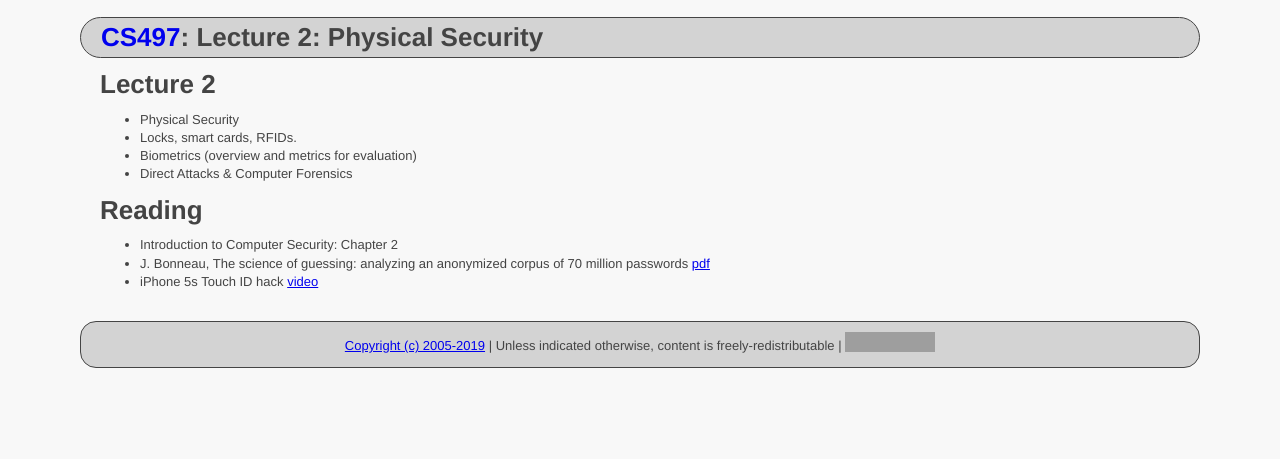
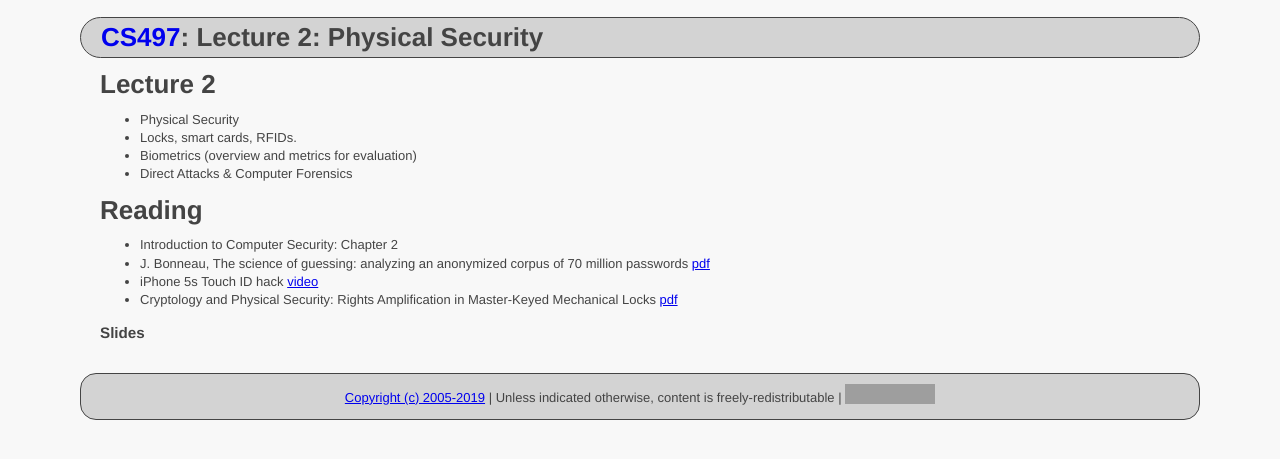
Before and after one commit to ycpcs/cs497-spring2019, a Jekyll site: the page built from lectures/lecture02.md, in a window 1280 px wide. Shown: the top 459 px of the page. Built offline with Jekyll 4.4.1, drawn with Linux system fonts in a browser that asks for light colours; grey boxes are pictures that could not be loaded.

Commit message:
Update lecture02.md

```diff
--- a/lectures/lecture02.md
+++ b/lectures/lecture02.md
@@ -16,3 +16,6 @@ title: "Lecture 2: Physical Security"
 - Introduction to Computer Security: Chapter 2
 - J. Bonneau, The science of guessing: analyzing an anonymized corpus of 70 million passwords [pdf](http://www.jbonneau.com/doc/B12-IEEESP-analyzing_70M_anonymized_passwords.pdf)
 - iPhone 5s Touch ID hack [video](https://www.heise.de/video/artikel/iPhone-5s-Touch-ID-hack-in-detail-1966044.html)
+- Cryptology and Physical Security: Rights Ampliﬁcation in Master-Keyed Mechanical Locks [pdf](RightsAmplificationMasterKeyedSystems.pdf)
+
+### Slides
```
